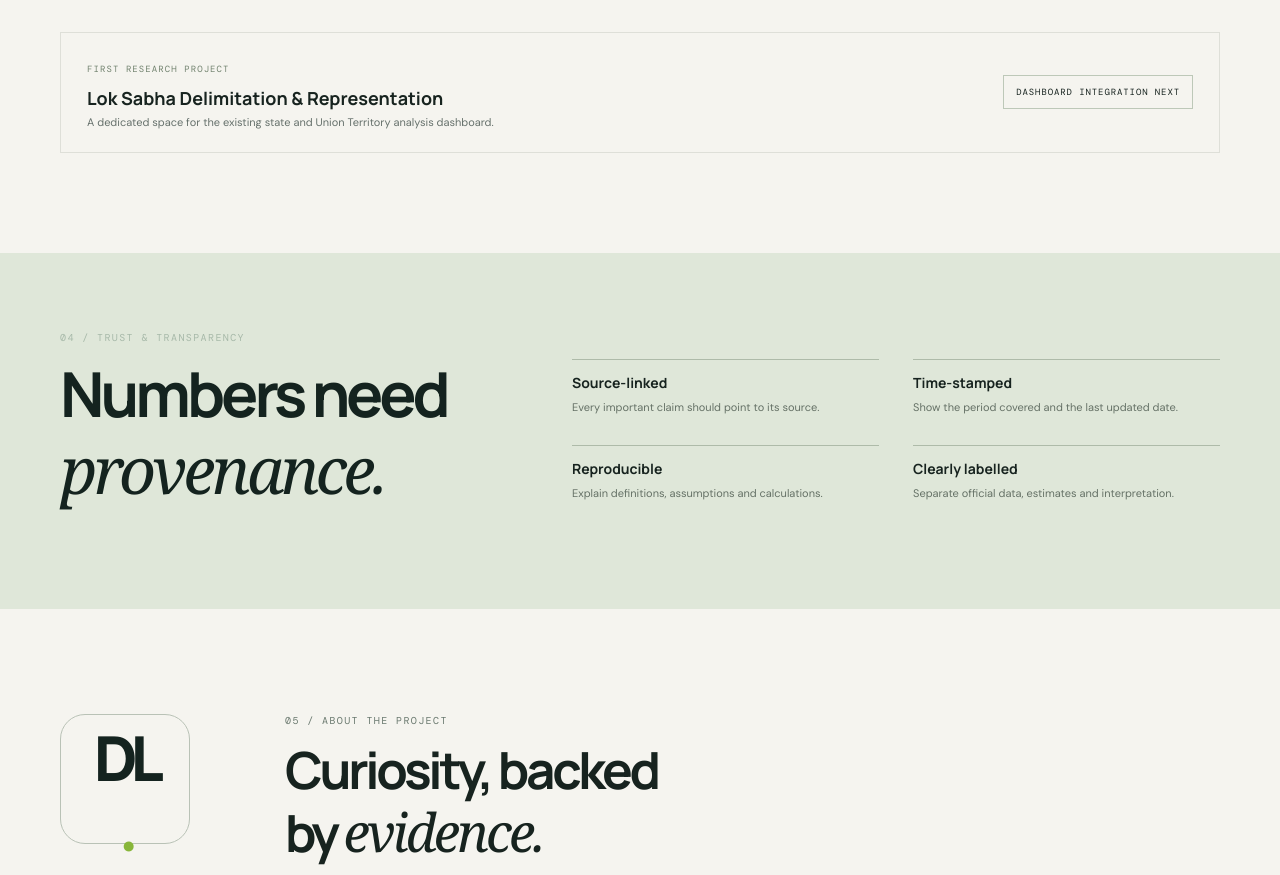
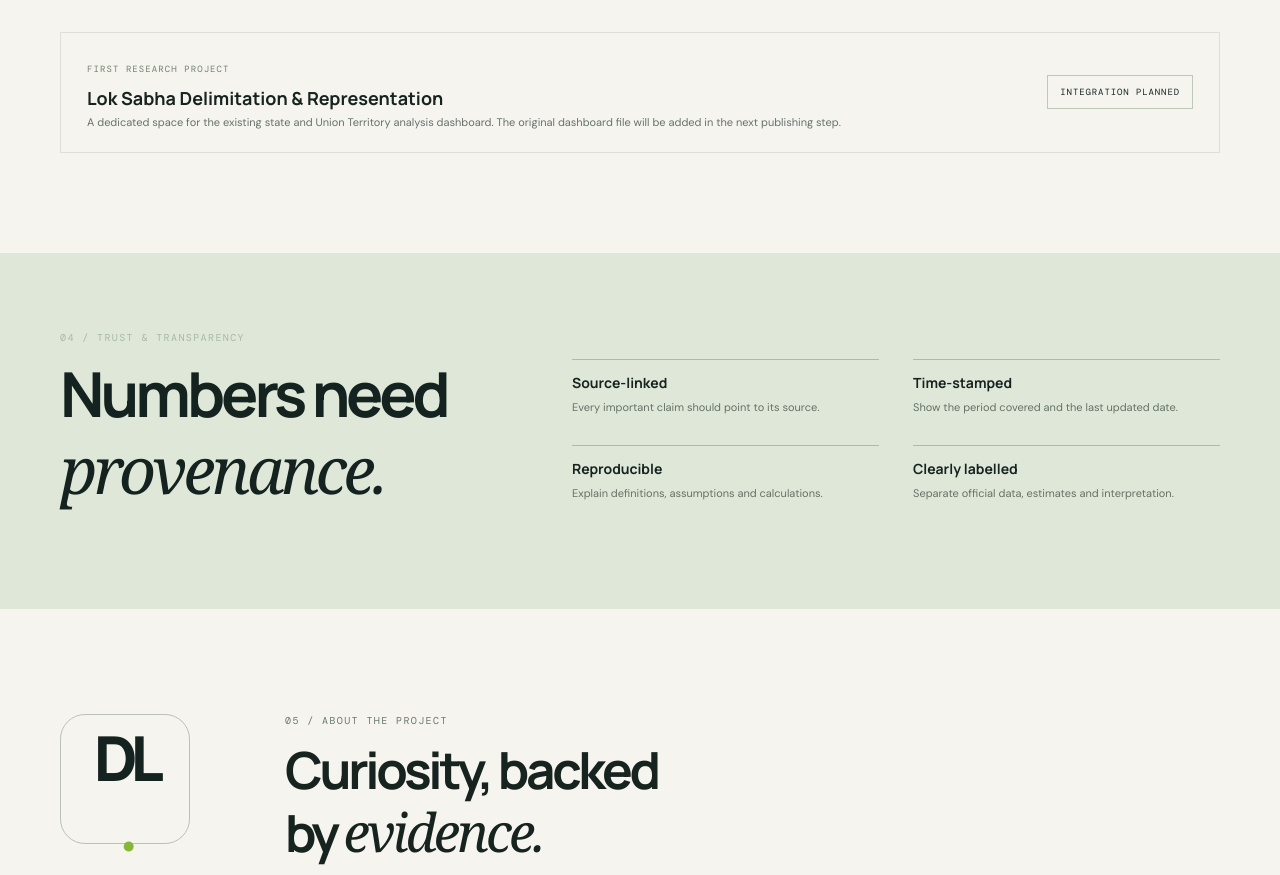
Before and after one commit to shashipreetham213/my-project, a plain HTML site: page index.html in a window 1280 px wide. Shown: the part 2839-3714 px from the top of the page. Drawn offline with nearby package versions, Linux system fonts and the light colour scheme.

Commit message:
Clarify first dashboard integration status

```diff
--- a/index.html
+++ b/index.html
@@ -73,7 +73,7 @@
         </div>
         <div class="dashboard-copy"><div class="eyebrow">FEATURED WORKSPACE</div><h3>Research built to be explored.</h3><p>Each dashboard will combine key indicators, time-series charts, comparisons, methodology and direct source links. Filters will let readers investigate the data themselves.</p><ul><li>Historical trends and comparisons</li><li>State, country and sector filters</li><li>Sources, definitions and methodology</li><li>Downloadable reports and datasets</li></ul><a class="text-link" href="mailto:your-email@example.com?subject=The%20Data%20Lens%20research">Suggest a research topic ↗</a></div>
       </div>
-      <div class="project-strip"><div><span class="project-tag">FIRST RESEARCH PROJECT</span><h3>Lok Sabha Delimitation & Representation</h3><p>A dedicated space for the existing state and Union Territory analysis dashboard.</p></div><span class="coming-soon">DASHBOARD INTEGRATION NEXT</span></div>
+      <div class="project-strip"><div><span class="project-tag">FIRST RESEARCH PROJECT</span><h3>Lok Sabha Delimitation & Representation</h3><p>A dedicated space for the existing state and Union Territory analysis dashboard. The original dashboard file will be added in the next publishing step.</p></div><span class="coming-soon">INTEGRATION PLANNED</span></div>
     </section>
 
     <section class="numbers-band" id="methodology"><div class="shell numbers-inner"><div><div class="eyebrow eyebrow-light">04 / TRUST & TRANSPARENCY</div><h2>Numbers need<br><em>provenance.</em></h2></div><div class="trust-points"><div><strong>Source-linked</strong><span>Every important claim should point to its source.</span></div><div><strong>Time-stamped</strong><span>Show the period covered and the last updated date.</span></div><div><strong>Reproducible</strong><span>Explain definitions, assumptions and calculations.</span></div><div><strong>Clearly labelled</strong><span>Separate official data, estimates and interpretation.</span></div></div></div></section>
```
